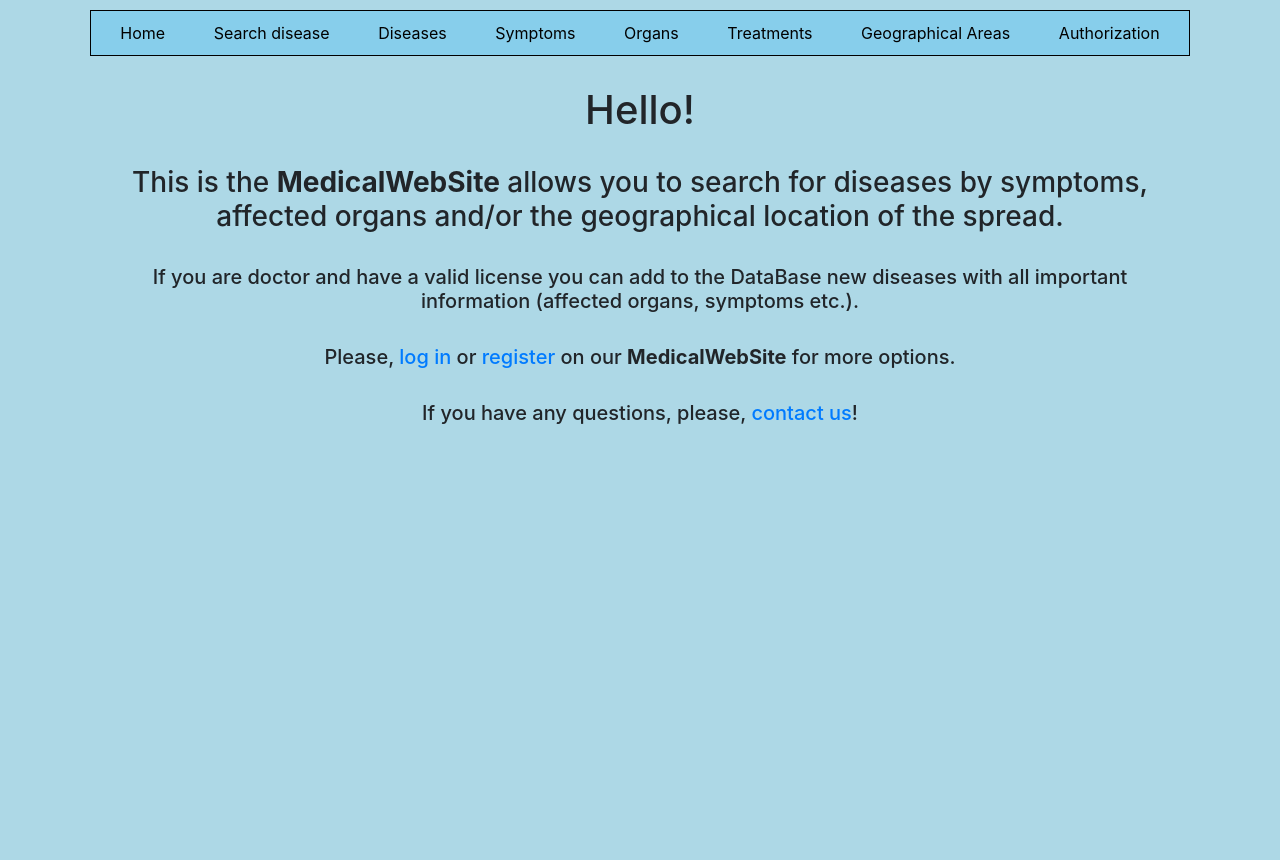
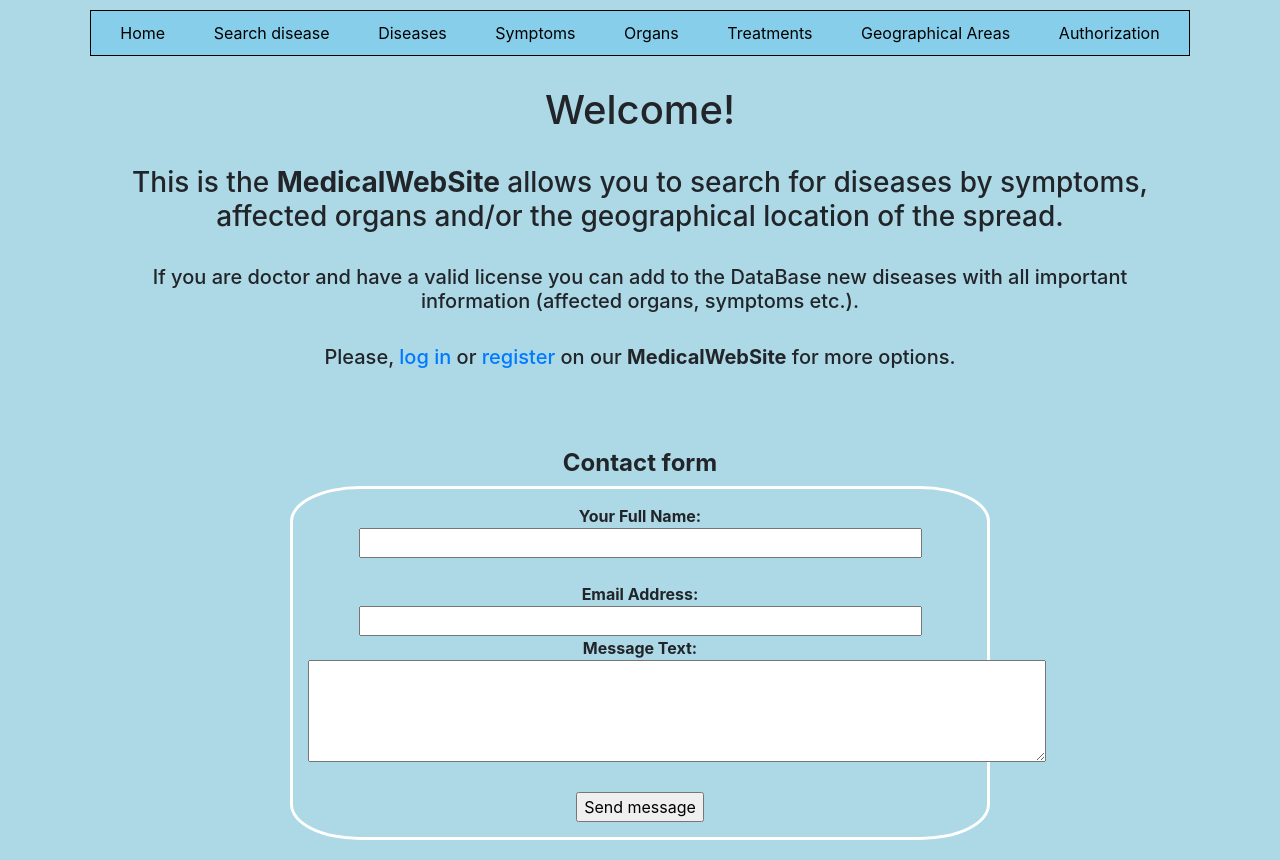
Before and after one commit to nikolska/Medical_reference_book, a Django app: page / in a window 1280 px wide. Before the commit the page ends 424 px from the top, so only its background shows below. Run offline with Django 3.2, Linux system fonts and the light colour scheme; some libraries are stand-ins or nearby versions.

Commit message:
add contact form

```diff
--- a/main_app/forms.py
+++ b/main_app/forms.py
@@ -1,6 +1,9 @@
 from django import forms
 
-from .models import Disease, DiseaseSymptom, GeographicalArea, Organ, Symptom, Treatment, User
+from .models import (
+    Disease, DiseaseSymptom, GeographicalArea,
+    Organ, Symptom, Treatment, User
+)
 
 
 class DiseaseCreateForm(forms.ModelForm):
@@ -69,6 +72,14 @@ class DiseaseSearchForm(forms.ModelForm):
             'affected_organs': forms.CheckboxSelectMultiple({'class': 'no-bullet-list'}),
             'symptoms': forms.CheckboxSelectMultiple({'class': 'no-bullet-list'}),
         }
+
+
+class ContactForm(forms.Form):
+    """Form to send a message to admin."""
+
+    sender = forms.CharField(label="Your Full Name", max_length=255, widget=forms.TextInput(attrs={'size': 50}))
+    sender_email = forms.EmailField(label="Email Address", widget=forms.EmailInput(attrs={'size': 50}))
+    message_text = forms.CharField(label="Message Text", widget=forms.Textarea(attrs={'cols': 70, 'rows': 4}))
 
 
 class GeographicalAreaCreateForm(forms.ModelForm):
--- a/main_app/templates/home_page.html
+++ b/main_app/templates/home_page.html
@@ -18,7 +18,7 @@
         </a></h5>
 
     {% else %}
-        <h1>Hello! </h1><br>
+        <h1>Welcome!</h1><br>
         <h3>This is the <b>MedicalWebSite</b> allows you to search for diseases by symptoms,
             affected organs and/or the geographical location of the spread.</h3><br>
         <h5>If you are doctor and have a valid license you can add to the DataBase new diseases
@@ -26,8 +26,34 @@
         <h5>Please, <a href="{% url 'log_in' %}">log in</a> or
             <a href="{% url 'registration' %}">register</a>
             on our <b>MedicalWebSite</b> for more options.</h5><br>
-        <h5>If you have any questions, please, <a href="">contact us</a>!</h5>
     {% endif %}
+
+    <br>
+
+    {% if messages %}
+        {% for message in messages %}
+            <h3 style="color: darkblue;">{{ message }}</h3>
+        {% endfor %}
+    {% endif %}
+
+    <br><h4><b>Contact form</b></h4>
+
+    <div class="contact-form">
+        <form action="" method="POST">
+            {% csrf_token %}
+
+            <b>{{ form.sender.label }}:</b>
+            {{ form.sender }}
+
+            <br><br><b>{{ form.sender_email.label }}:</b>
+            {{ form.sender_email }}
+
+            <br><b>{{ form.message_text.label }}:</b><br>
+            {{ form.message_text }}
+
+            <br><br><input type="submit" value="Send message">
+        </form>
+    </div>
 
 </div>
 
--- a/main_app/views.py
+++ b/main_app/views.py
@@ -5,15 +5,16 @@ from django.contrib.auth.mixins import PermissionRequiredMixin, UserPassesTestMi
 from django.contrib.auth.models import Group, Permission
 from django.contrib.auth.views import PasswordChangeView
 from django.contrib.messages.views import SuccessMessageMixin
-from django.core.mail import send_mail
+from django.core.mail import mail_admins, send_mail
 from django.http import HttpResponseRedirect, Http404
 from django.shortcuts import get_object_or_404, render
 from django.urls import reverse, reverse_lazy
 from django.views.generic import CreateView, DetailView, FormView, ListView, TemplateView, UpdateView
 
 from .forms import (
-    DiseaseCreateForm, DiseaseFormSet, DiseaseSearchForm, GeographicalAreaCreateForm,
-    OrganCreateForm, SymptomCreateForm, TreatmentsCreateForm, UserCreateForm, UserUpdateForm
+    ContactForm, DiseaseCreateForm, DiseaseFormSet, DiseaseSearchForm,
+    GeographicalAreaCreateForm, OrganCreateForm, SymptomCreateForm,
+    TreatmentsCreateForm, UserCreateForm, UserUpdateForm
 )
 from .models import Disease, DiseaseSymptom, GeographicalArea, Organ, Symptom, Treatment, User
 from medical_app.settings import EMAIL_HOST_USER
@@ -130,10 +131,27 @@ class GeographicalAreaListView(SuccessMessageMixin, CreateView, ListView):
     success_url = reverse_lazy('geographical_areas_list')
 
 
-class HomePageView(TemplateView):
-    """ Start (home) page. """
+class HomePageView(FormView, TemplateView):
+    """ Start (home) page with contact form. """
 
+    form_class = ContactForm
     template_name = 'home_page.html'
+    success_url = reverse_lazy('home_page')
+
+    def form_valid(self, form):
+        """If the form is valid, send users's message and redirect to success URL."""
+
+        sender = form.cleaned_data['sender']
+        sender_email = form.cleaned_data['sender_email']
+        message = form.cleaned_data['message_text']
+
+        subject = f'Message from {sender}, {sender_email}'
+
+        mail_admins(subject, message, fail_silently=False)
+
+        messages.success(self.request, 'Your message successfully sent!')
+
+        return HttpResponseRedirect(self.get_success_url())
 
 
 class OrgansListView(ListView):
--- a/medical_app/settings.py
+++ b/medical_app/settings.py
@@ -27,6 +27,8 @@ SECRET_KEY = '@gz@_u=b(meb6)q5tr3!mk)5#doijrjb&66bz95wccu6pybrhl'
 DEBUG = True
 
 ALLOWED_HOSTS = []
+
+ADMINS = [('Anastzaja Szyjko', 'nikolska.work@gmail.com')]
 
 
 # Application definition
@@ -111,7 +113,7 @@ AUTH_PASSWORD_VALIDATORS = [
 ]
 
 
-#DataFlair
+# Email send
 
 EMAIL_BACKEND = 'django.core.mail.backends.smtp.EmailBackend'
 EMAIL_HOST = 'smtp.gmail.com'
--- a/static/css/styles.css
+++ b/static/css/styles.css
@@ -100,3 +100,9 @@ th {
 .no-bullet-list {
     list-style-type: none;
 }
+.contact-form {
+    border: 3px solid white;
+    border-radius: 10%;
+    padding: 15px;
+    max-width: 700px;
+}
```
Also changed, not shown: main_app/models.py (+21 -21 lines).
